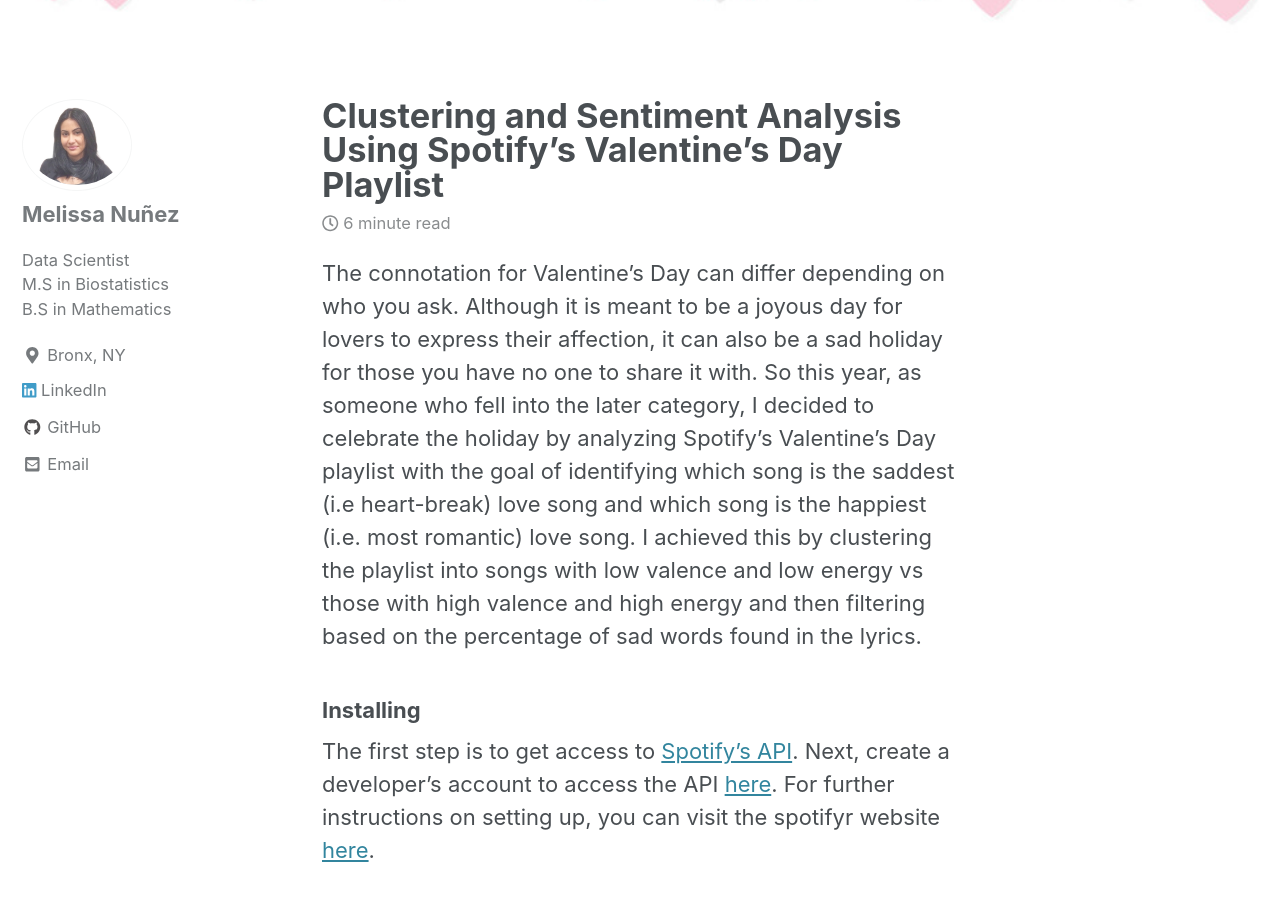
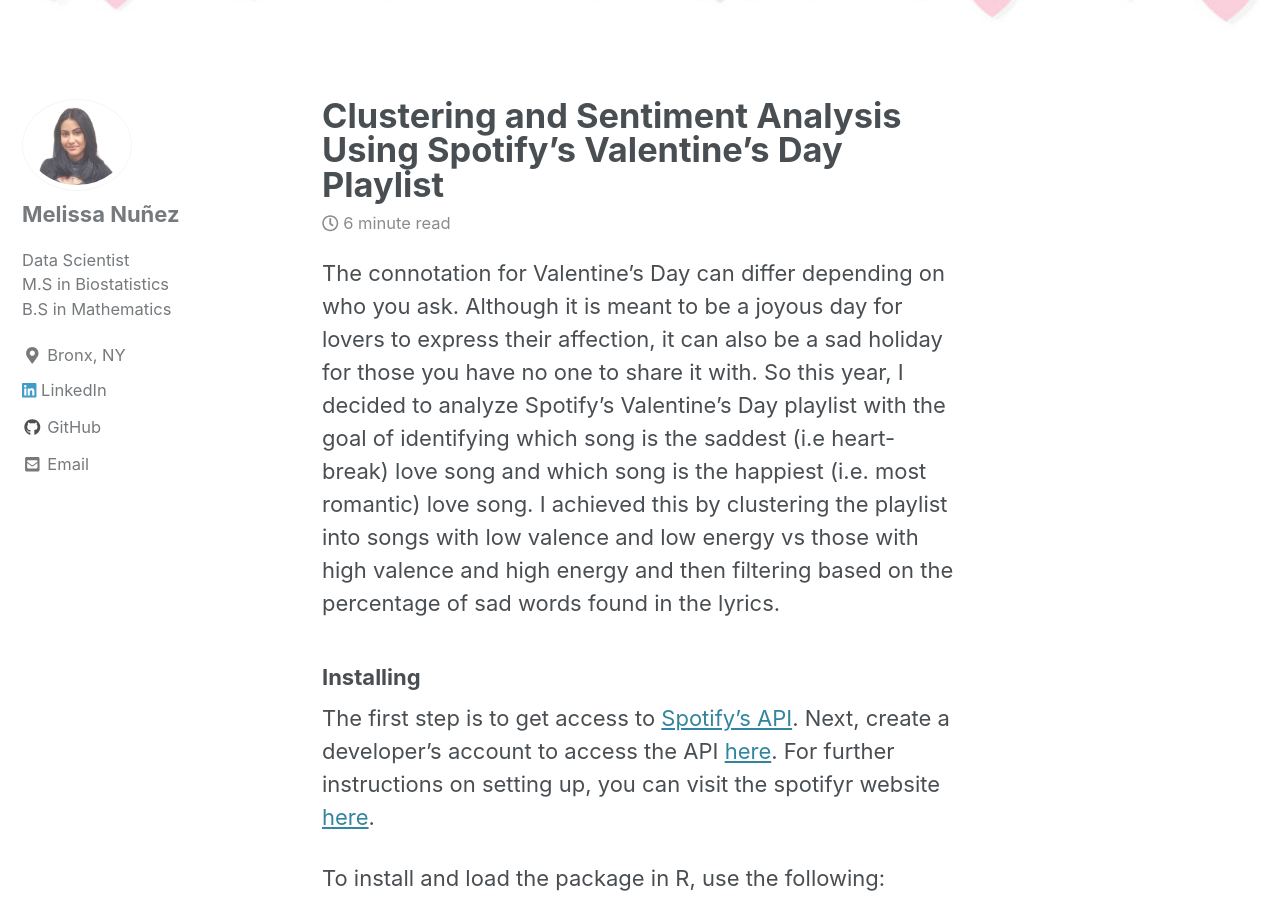
Before and after one commit to melissa-nunez/melissa-nunez.github.io, a Jekyll site: the page built from _posts/2019-02-13-valentine.md, in a window 1280 px wide and 900 px high, scrolled down 376 px. Built offline with Jekyll 4.4.1, drawn with Linux system fonts in a browser that asks for light colours; cached includes are drawn as plain includes.

Commit message:
Update 2019-02-13-valentine.md

```diff
--- a/_posts/2019-02-13-valentine.md
+++ b/_posts/2019-02-13-valentine.md
@@ -7,7 +7,7 @@
   image: "/images/hearts.jpg"
 ---
 
-The connotation for Valentine's Day can differ depending on who you ask. Although it is meant to be a joyous day for lovers to express their affection, it can also be a sad holiday for those you have no one to share it with. So this year, as someone who fell into the later category, I decided to celebrate the holiday by analyzing Spotify's Valentine's Day playlist with the goal of identifying which song is the saddest (i.e heart-break) love song and which song is the happiest (i.e. most romantic) love song. I achieved this by clustering the playlist into songs with low valence and low energy vs those with high valence and high energy and then filtering based on the percentage of sad words found in the lyrics.
+The connotation for Valentine's Day can differ depending on who you ask. Although it is meant to be a joyous day for lovers to express their affection, it can also be a sad holiday for those you have no one to share it with. So this year, I decided to analyze Spotify's Valentine's Day playlist with the goal of identifying which song is the saddest (i.e heart-break) love song and which song is the happiest (i.e. most romantic) love song. I achieved this by clustering the playlist into songs with low valence and low energy vs those with high valence and high energy and then filtering based on the percentage of sad words found in the lyrics.
 
 ### Installing
 
```
